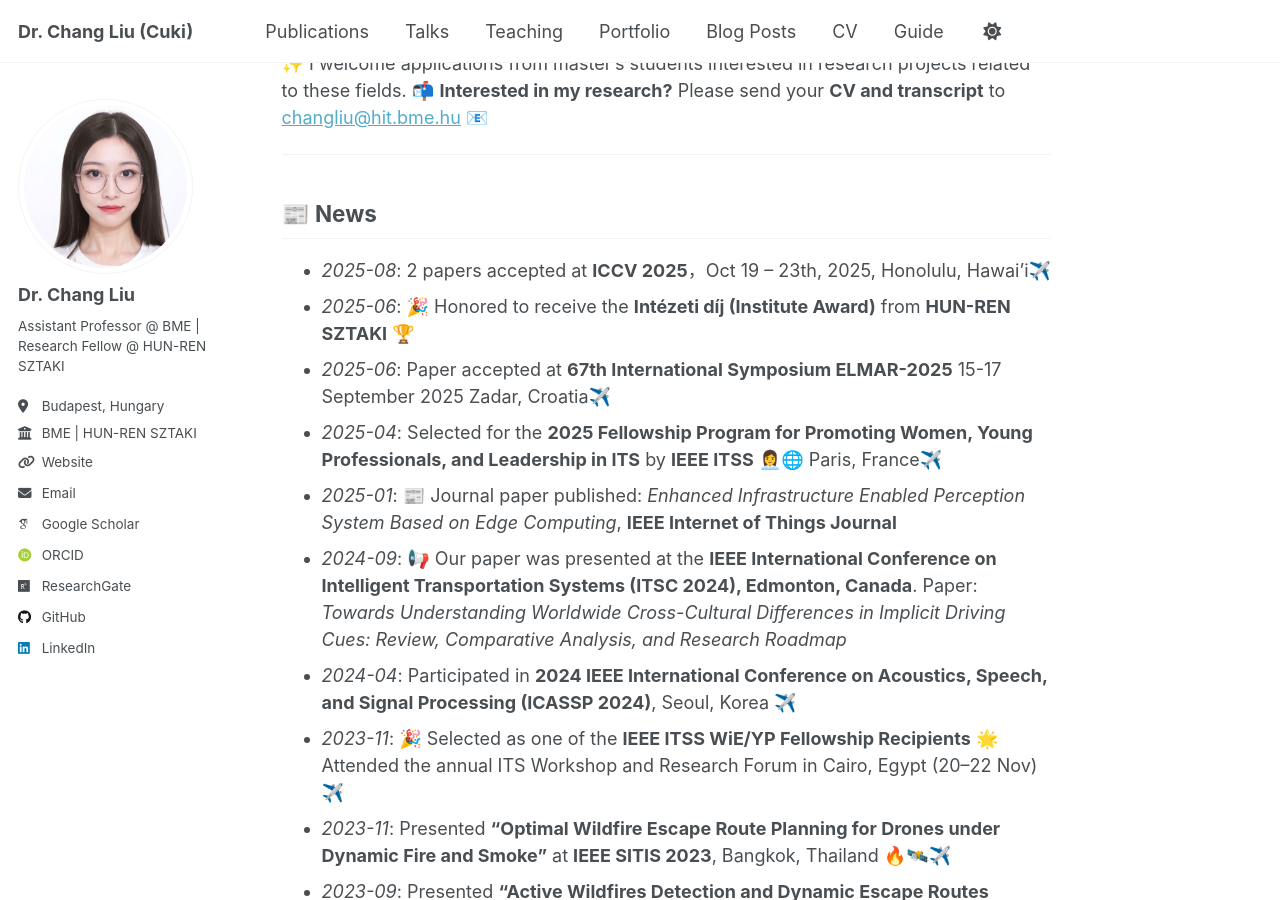
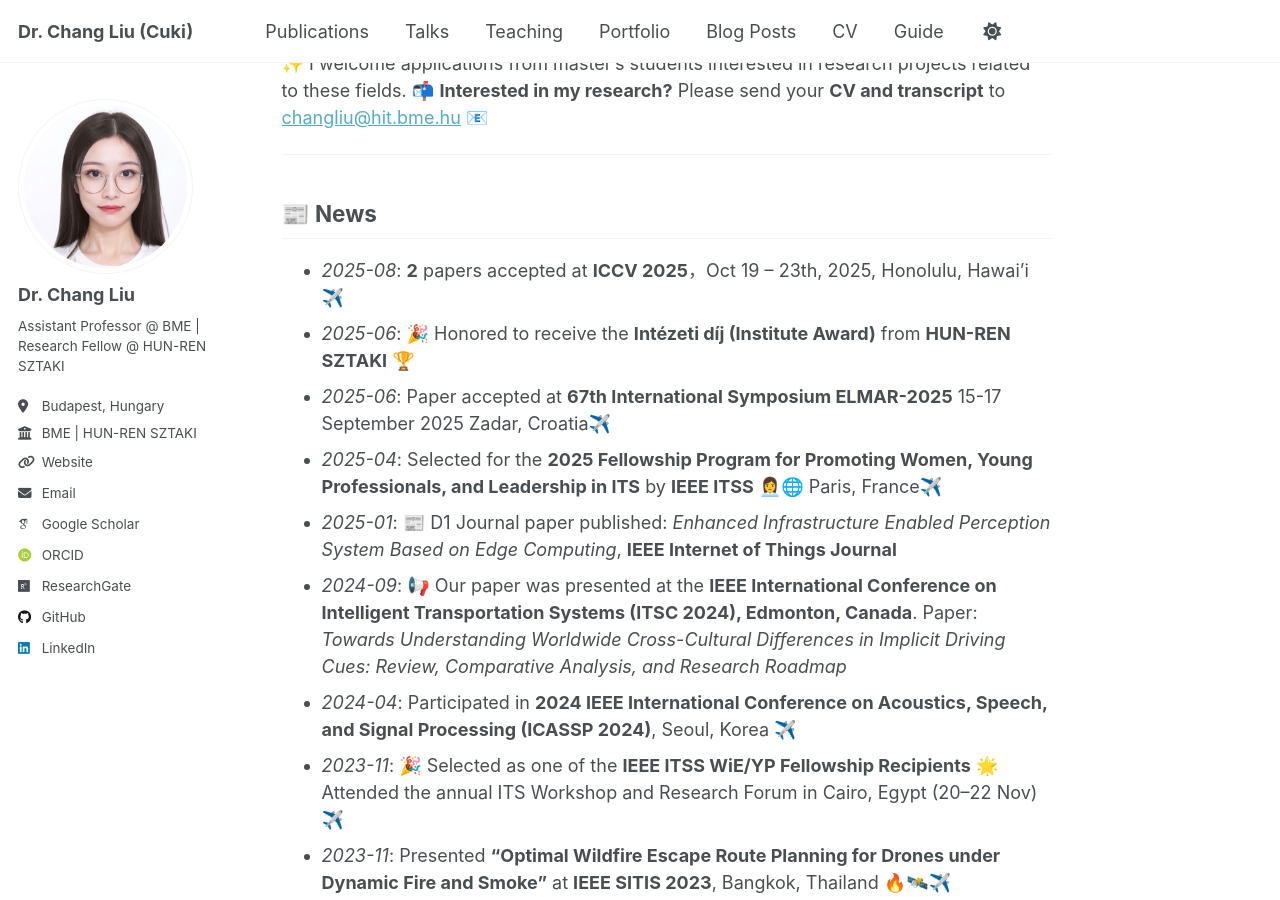
Before and after one commit to ChangLiu-bp/changliu-bp.github.io, a Jekyll site: the page built from _pages/about.md, in a window 1280 px wide and 900 px high, scrolled down 564 px. Built offline with Jekyll 4.4.1, drawn with Linux system fonts in a browser that asks for light colours; some web fonts are replaced; a script that is not in the unit is left out.

```diff
--- a/_pages/about.md
+++ b/_pages/about.md
@@ -26,11 +26,11 @@ redirect_from:
 ---
 
 ## 📰 News
-- *2025-08*: 2 papers accepted at **ICCV 2025**，Oct 19 – 23th, 2025, Honolulu, Hawai'i✈️
+- *2025-08*: **2** papers accepted at **ICCV 2025**，Oct 19 – 23th, 2025, Honolulu, Hawai'i✈️
 - *2025-06*: 🎉 Honored to receive the **Intézeti díj (Institute Award)** from **HUN-REN SZTAKI** 🏆
 - *2025-06*: Paper accepted at **67th International Symposium ELMAR-2025** 15-17 September 2025 Zadar, Croatia✈️
 - *2025-04*: Selected for the **2025 Fellowship Program for Promoting Women, Young Professionals, and Leadership in ITS** by **IEEE ITSS** 👩‍💼🌐 Paris, France✈️
-- *2025-01*: 📰 Journal paper published: *Enhanced Infrastructure Enabled Perception System Based on Edge Computing*, **IEEE Internet of Things Journal**
+- *2025-01*: 📰 D1 Journal paper published: *Enhanced Infrastructure Enabled Perception System Based on Edge Computing*, **IEEE Internet of Things Journal**
 - *2024-09*: 📢 Our paper was presented at the **IEEE International Conference on Intelligent Transportation Systems (ITSC 2024), Edmonton, Canada**. Paper: *Towards Understanding Worldwide Cross-Cultural Differences in Implicit Driving Cues: Review, Comparative Analysis, and Research Roadmap*
 - *2024-04*: Participated in **2024 IEEE International Conference on Acoustics, Speech, and Signal Processing (ICASSP 2024)**, Seoul, Korea ✈️
 - *2023-11*: 🎉 Selected as one of the **IEEE ITSS WiE/YP Fellowship Recipients** 🌟 Attended the annual ITS Workshop and Research Forum in Cairo, Egypt (20–22 Nov)✈️
```
